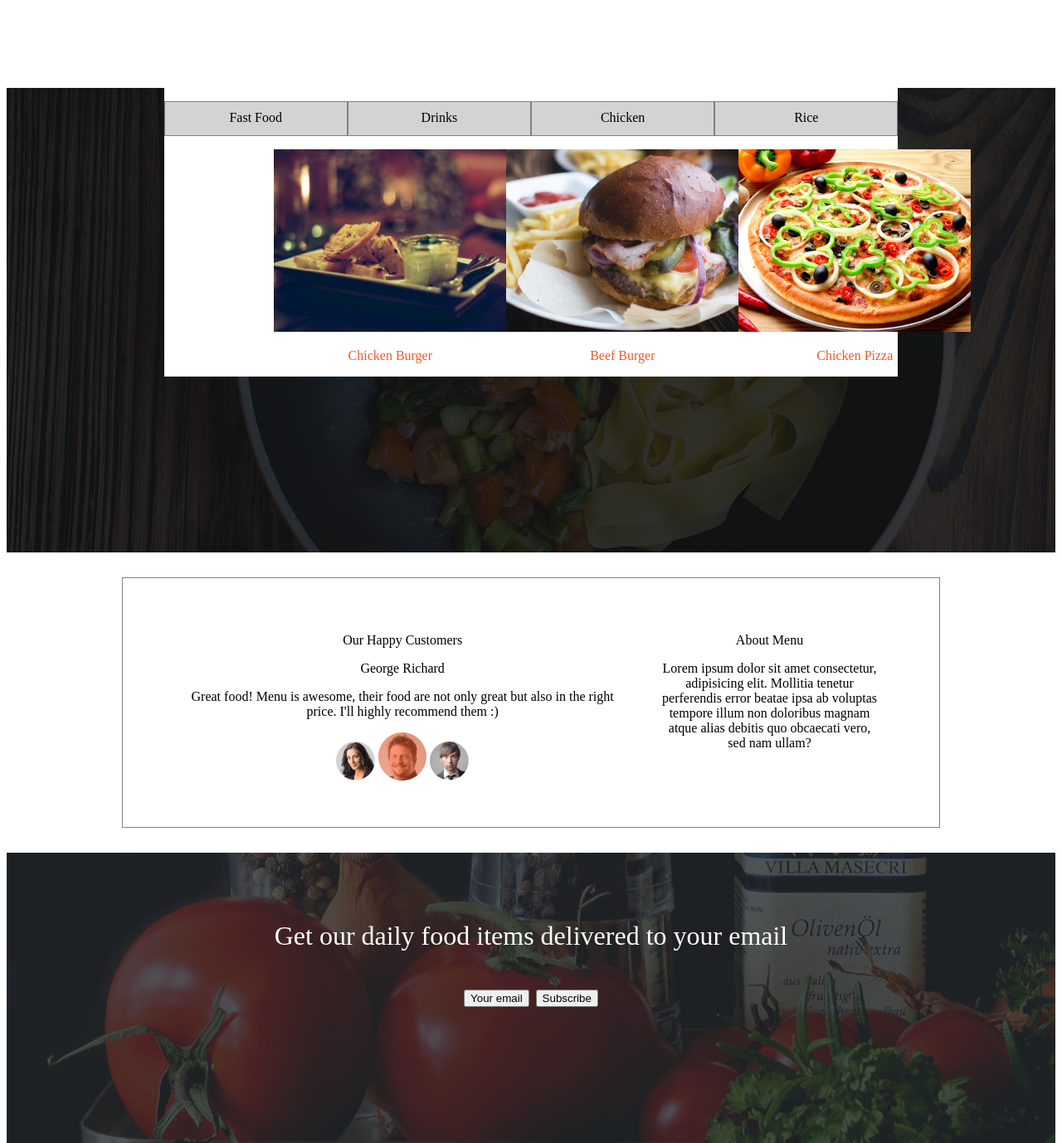
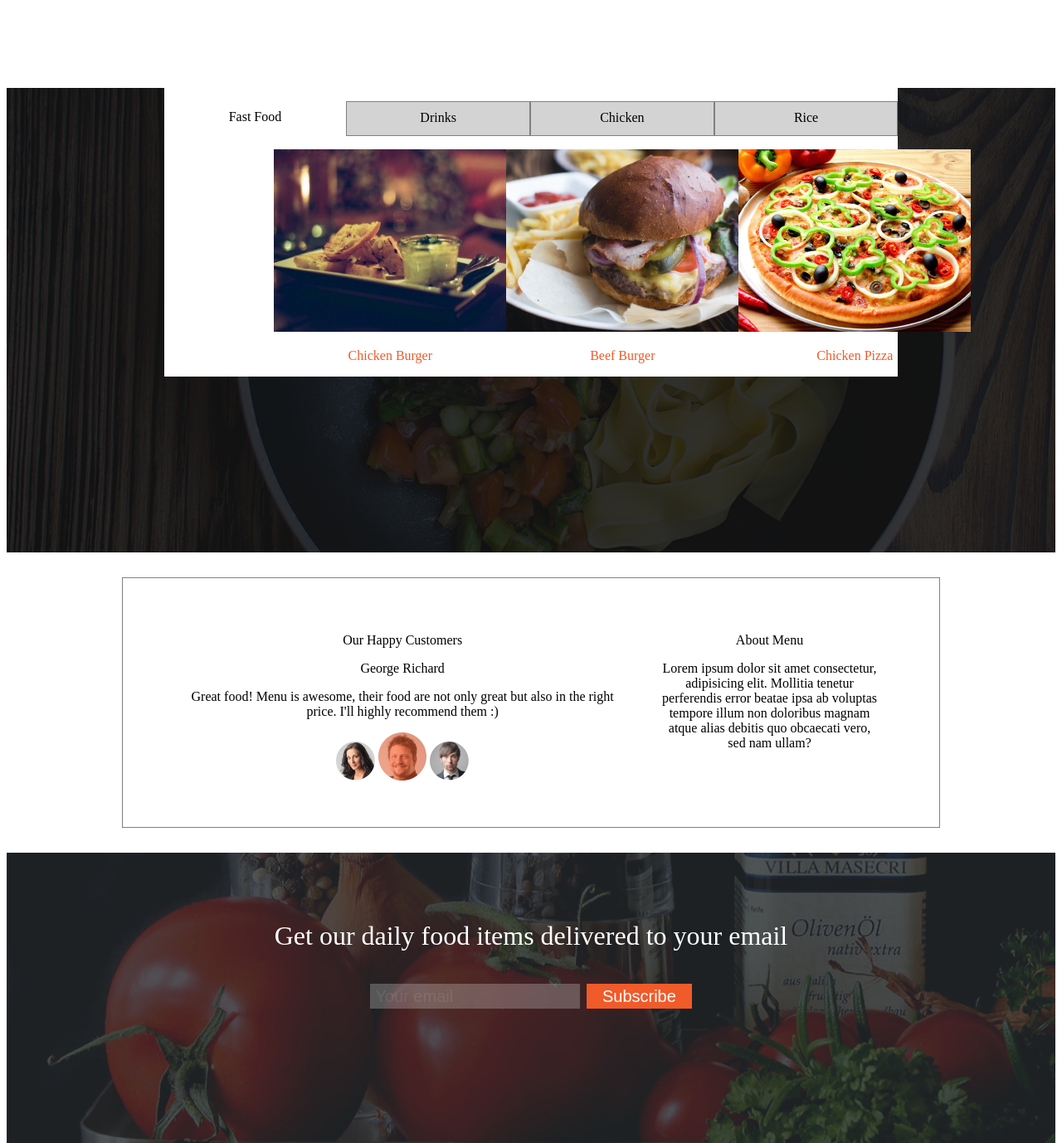
Before and after one commit to FredrickWambua/anitaskitchen, a plain HTML site: page index.html in a window 1280 px wide. Shown: the part 1580-2958 px from the top of the page at 83% size. Drawn offline with Linux system fonts and the light colour scheme.

Commit message:
changed ids button1 and button2 to buttons 3 and 4 respectively

```diff
--- a/index.css
+++ b/index.css
@@ -198,7 +198,7 @@
     color: white;
 }
 
-#button1{
+#button3{
     background-color: lightgray;
     height: 30px;
     width: 20%;
@@ -209,7 +209,7 @@
     border: transparent;
 }
 
-#button2{
+#button4{
     background-color: #F15A29;
     height: 30px;
     width: 10%;
--- a/index.html
+++ b/index.html
@@ -72,7 +72,7 @@
         <div class="menu-list">
             <div class="collection">
                 <div class="topsect">
-                    <p>Fast Food</p>
+                    <p id="transparent">Fast Food</p>
                     <p>Drinks</p>
                     <p>Chicken</p>
                     <p>Rice</p>
@@ -117,8 +117,8 @@
     <div>
         <div class="subscribe">
             <p>Get our daily food items delivered to your email</p>
-            <button class="button1">Your email</button>
-            <button class="button2">Subscribe</button>
+            <button id="button3">Your email</button>
+            <button id="button4">Subscribe</button>
         </div>
     </div>
     <footer>
```
